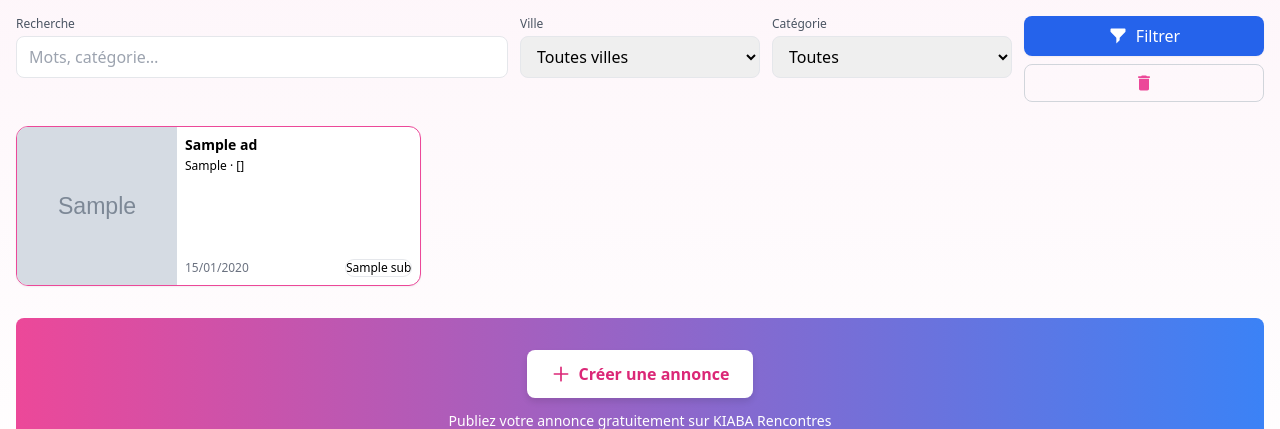
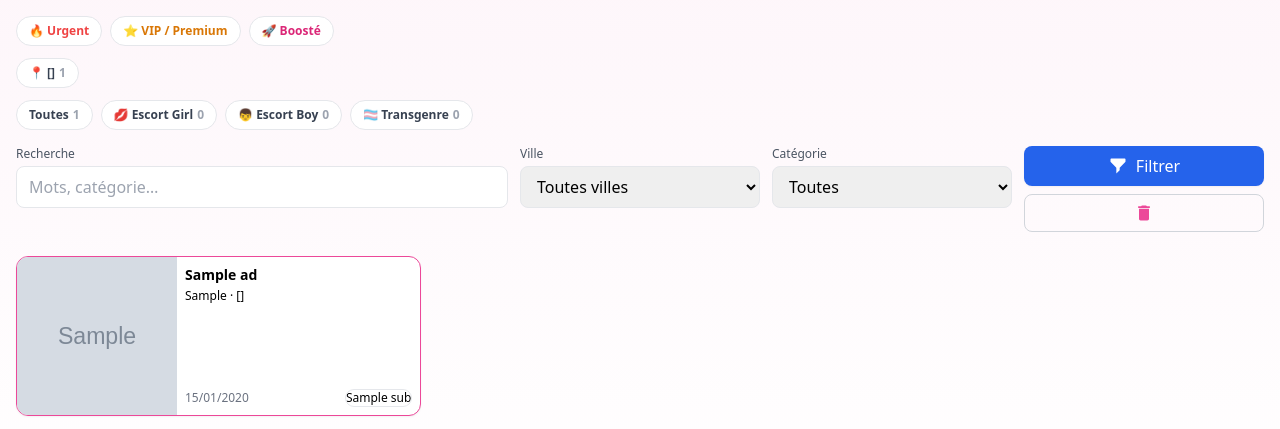
Before and after one commit to Chaka06/habiko-django, a Django app: template templates/ads/list.html in a window 1280 px wide. Shown: the part 267-696 px from the top of the page. Run offline with Django 3.2, Linux system fonts and the light colour scheme; the template is opened without the code that fills it: most values are stand-ins (such as "Sample title", 1, 10 or a date in 2020); grey boxes marked "Sample" are stand-in pictures; some libraries are stand-ins or nearby versions.

Commit message:
feat: interface jedolo-style — villes+catégories avec compteurs, filtres rapides
- Filtres rapides : Urgent / VIP-Premium / Boosté (pills colorées)
- Villes avec nombre d'annonces cliquables (bizi-<city>/ clean URLs)
- Catégories avec compteurs : Escort Girl / Escort Boy / Transgenre
- Filtre boost= géré dans ad_list (urgent/premium/boosted)
- city_counts et category_counts mis en cache 5 min

Co-Authored-By: Claude Sonnet 4.6 <noreply@anthropic.com>

```diff
--- a/templates/ads/list.html
+++ b/templates/ads/list.html
@@ -144,6 +144,71 @@
     {{ total_approved_ads|default:"0" }} annonce{{ total_approved_ads|pluralize }} vérifiée{{ total_approved_ads|pluralize }} en ce moment
   </p>
 </header>
+<!-- ── Filtres rapides jedolo-style ───────────────────────────────── -->
+<div class="mb-3 flex flex-wrap gap-2">
+  <a href="?{% if request.GET.city %}city={{ request.GET.city }}&{% endif %}{% if request.GET.category %}category={{ request.GET.category }}&{% endif %}boost=urgent"
+     class="inline-flex items-center gap-1 px-3 py-1.5 rounded-full text-xs font-bold border transition
+       {% if request.GET.boost == 'urgent' %}bg-red-500 text-white border-red-500{% else %}bg-white text-red-500 border-red-300 hover:bg-red-50{% endif %}">
+    🔥 Urgent
+  </a>
+  <a href="?{% if request.GET.city %}city={{ request.GET.city }}&{% endif %}{% if request.GET.category %}category={{ request.GET.category }}&{% endif %}boost=premium"
+     class="inline-flex items-center gap-1 px-3 py-1.5 rounded-full text-xs font-bold border transition
+       {% if request.GET.boost == 'premium' %}bg-yellow-400 text-white border-yellow-400{% else %}bg-white text-yellow-600 border-yellow-300 hover:bg-yellow-50{% endif %}">
+    ⭐ VIP / Premium
+  </a>
+  <a href="?{% if request.GET.city %}city={{ request.GET.city }}&{% endif %}{% if request.GET.category %}category={{ request.GET.category }}&{% endif %}boost=boosted"
+     class="inline-flex items-center gap-1 px-3 py-1.5 rounded-full text-xs font-bold border transition
+       {% if request.GET.boost == 'boosted' %}bg-pink-500 text-white border-pink-500{% else %}bg-white text-pink-600 border-pink-300 hover:bg-pink-50{% endif %}">
+    🚀 Boosté
+  </a>
+  {% if request.GET.boost %}
+  <a href="?{% if request.GET.city %}city={{ request.GET.city }}&{% endif %}{% if request.GET.category %}category={{ request.GET.category }}{% endif %}"
+     class="inline-flex items-center gap-1 px-3 py-1.5 rounded-full text-xs font-medium bg-gray-100 text-gray-600 border border-gray-200 hover:bg-gray-200 transition">
+    ✕ Tout afficher
+  </a>
+  {% endif %}
+</div>
+
+<!-- ── Villes avec compteurs ──────────────────────────────────────── -->
+{% if city_counts %}
+<div class="mb-3">
+  <div class="flex flex-wrap gap-2">
+    {% for c in city_counts %}
+    <a href="/ads/bizi-{{ c.slug }}/"
+       class="inline-flex items-center gap-1 px-3 py-1.5 rounded-full text-xs font-semibold border transition
+         {% if selected_city and selected_city.slug == c.slug %}bg-pink-600 text-white border-pink-600{% else %}bg-white text-gray-700 border-gray-200 hover:border-pink-400 hover:text-pink-600{% endif %}">
+      📍 {{ c.name }}
+      <span class="{% if selected_city and selected_city.slug == c.slug %}text-pink-100{% else %}text-gray-400{% endif %}">{{ c.ad_count }}</span>
+    </a>
+    {% endfor %}
+  </div>
+</div>
+{% endif %}
+
+<!-- ── Catégories avec compteurs ─────────────────────────────────── -->
+<div class="mb-4 flex flex-wrap gap-2">
+  <a href="{% if selected_city %}/ads/bizi-{{ selected_city.slug }}/{% else %}/ads/{% endif %}"
+     class="inline-flex items-center gap-1 px-3 py-1.5 rounded-full text-xs font-semibold border transition
+       {% if not selected_category %}bg-pink-600 text-white border-pink-600{% else %}bg-white text-gray-700 border-gray-200 hover:border-pink-400 hover:text-pink-600{% endif %}">
+    Toutes <span class="{% if not selected_category %}text-pink-100{% else %}text-gray-400{% endif %}">{{ total_approved_ads }}</span>
+  </a>
+  <a href="{% if selected_city %}/ads/escort-girl-{{ selected_city.slug }}/{% else %}/ads/escort-girl/{% endif %}"
+     class="inline-flex items-center gap-1 px-3 py-1.5 rounded-full text-xs font-semibold border transition
+       {% if selected_category == 'escorte_girl' %}bg-pink-600 text-white border-pink-600{% else %}bg-white text-gray-700 border-gray-200 hover:border-pink-400 hover:text-pink-600{% endif %}">
+    💋 Escort Girl <span class="{% if selected_category == 'escorte_girl' %}text-pink-100{% else %}text-gray-400{% endif %}">{{ category_counts.escorte_girl|default:"0" }}</span>
+  </a>
+  <a href="{% if selected_city %}/ads/escort-boy-{{ selected_city.slug }}/{% else %}/ads/escort-boy/{% endif %}"
+     class="inline-flex items-center gap-1 px-3 py-1.5 rounded-full text-xs font-semibold border transition
+       {% if selected_category == 'escorte_boy' %}bg-pink-600 text-white border-pink-600{% else %}bg-white text-gray-700 border-gray-200 hover:border-pink-400 hover:text-pink-600{% endif %}">
+    👦 Escort Boy <span class="{% if selected_category == 'escorte_boy' %}text-pink-100{% else %}text-gray-400{% endif %}">{{ category_counts.escorte_boy|default:"0" }}</span>
+  </a>
+  <a href="{% if selected_city %}/ads/transgenre-{{ selected_city.slug }}/{% else %}/ads/transgenre/{% endif %}"
+     class="inline-flex items-center gap-1 px-3 py-1.5 rounded-full text-xs font-semibold border transition
+       {% if selected_category == 'transgenre' %}bg-pink-600 text-white border-pink-600{% else %}bg-white text-gray-700 border-gray-200 hover:border-pink-400 hover:text-pink-600{% endif %}">
+    🏳️‍⚧️ Transgenre <span class="{% if selected_category == 'transgenre' %}text-pink-100{% else %}text-gray-400{% endif %}">{{ category_counts.transgenre|default:"0" }}</span>
+  </a>
+</div>
+
 <section class="mb-4 md:mb-6">
   <form id="adsSearchForm" class="grid grid-cols-2 md:grid-cols-5 gap-2 md:gap-3" method="get">
     <div class="col-span-2 md:col-span-2 relative">
```
Also changed, not shown: ads/views.py (+38 -6 lines).
